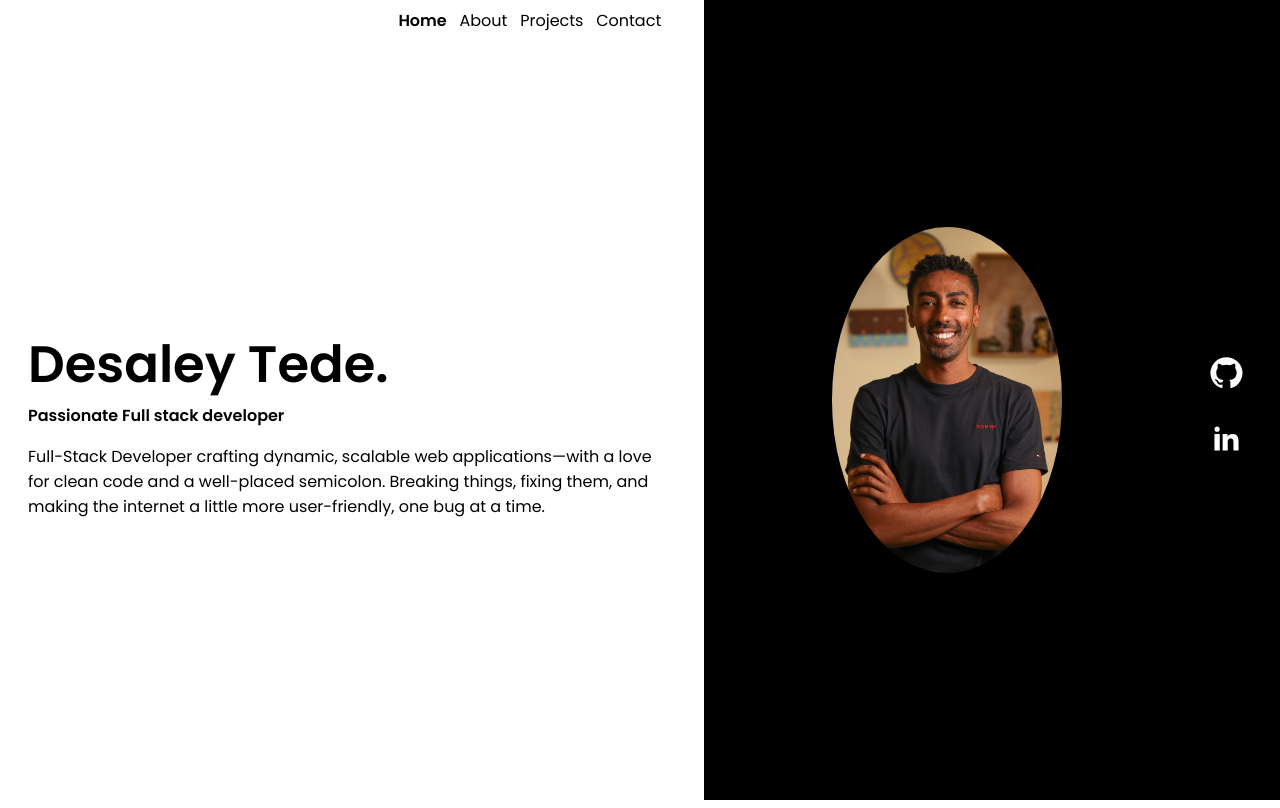
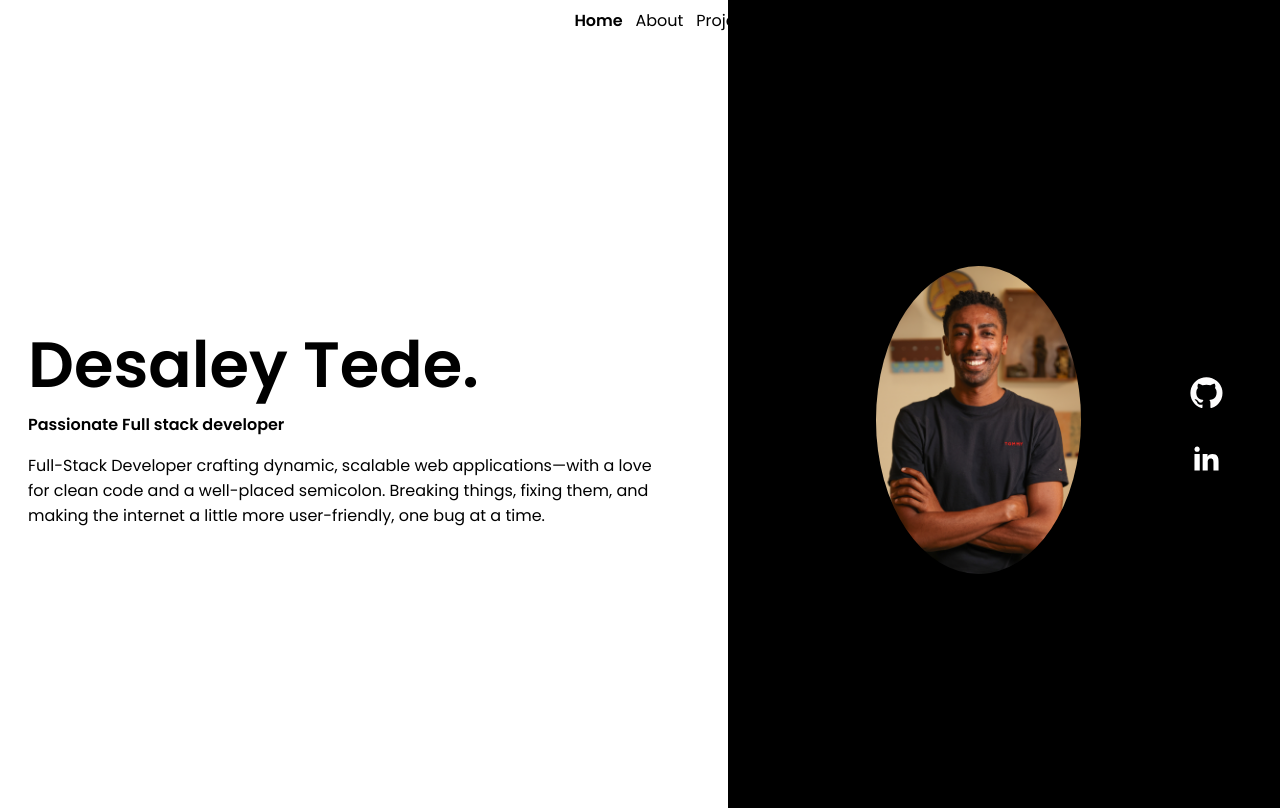
Before and after one commit to DesTede/personal_site, a React (Create React App) app: page / in a window 1280 px wide. Built offline with nearby package versions, Linux system fonts and the light colour scheme.

Commit message:
Contact.tsx updated

```diff
--- a/src/Components/LayoutArea/Footer/Footer.css
+++ b/src/Components/Footer/Footer.css
@@ -1,4 +1,5 @@
 .Footer {
+    padding: 20px;
     display: flex;
     align-items: center;
 
--- /dev/null
+++ b/src/Components/Layout/Layout.css
@@ -0,0 +1,93 @@
+html {
+    scroll-behavior: smooth;
+}
+
+.Layout{
+    width: 100%;
+
+
+    /*display: flex;*/
+    /*flex-direction: column;*/
+    /*height: 100vh;*/
+    /*overflow: hidden;*/
+    /*width: 100%;*/
+}
+
+.Layout .sections {
+
+    /*display: flex;*/
+    /*flex-direction: column;*/
+    /*padding: 20px 20px 80px;*/
+
+    flex-grow: 1;
+    overflow-y: auto;
+    padding: 3% 48% 5% 20px;
+    margin-bottom: 2%;
+}
+
+@media (min-width: 768px) {
+    .sections{
+        padding: 40px;
+    }
+}
+
+@media(min-width: 1024px) {
+    .sections {
+        padding: 60px;
+    }
+}
+
+
+.Footer{
+    /*position: fixed; !* Sticks the footer to a fixed position *!*/
+    /*top: 0; !* Starts from the top of the page *!*/
+    /*right: 0; !* Aligns to the right *!*/
+    /*height: 100vh; !* Spans the full height of the viewport *!*/
+    /*display: flex; !* Allows flexbox properties *!*/
+    /*flex-direction: column; !* Aligns content vertically *!*/
+    /*justify-content: center; !* Centers the content vertically *!*/
+    /*align-items: center; !* Centers the content horizontally *!*/
+    /*width: 150px; !* Set the width of the footer *!*/
+    /*background-color: black; !* Footer background *!*/
+    /*color: white; !* Text color *!*/
+    /*z-index: 100; !* Makes sure it stays on top *!*/
+
+    position: fixed;
+    right: 0;
+    bottom: 0;
+    top: 0;
+    width: 40%;
+    height: 100%;
+    display: flex;
+    align-items: center;
+    justify-content: center;
+    background-color: black;
+}
+
+
+.Navbar {
+
+    /*position: sticky;*/
+    /*top: 0;*/
+    /*z-index: 100; !* Make sure it's above other elements *!*/
+    /*width: 100%;*/
+    /*display: flex;*/
+    /*justify-content: flex-end;*/
+    /*text-align: right;*/
+    /*background-color: rgba(255, 255, 255, 0.8); !* Light semi-transparent background *!*/
+    /*!*backdrop-filter: blur(10px); !* Optional: adds a blur effect to the background *!*!*/
+    /*padding: 10px 20px; !* Adjust for spacing *!*/
+
+    /*position: sticky;*/
+    /*top: 0;*/
+    /*z-index: 100; !* Ensure it's above other elements *!*/
+    /*background-color: white; !* Keep background visible on scroll *!*/
+    /*width: 100%;*/
+    /*display: flex;*/
+    /*justify-content: flex-end;*/
+    /*text-align: right;*/
+}
+
+.Navbar a {
+    /*margin-left: 20px;*/
+}
--- a/src/Components/LayoutArea/Layout/Layout.css
+++ /dev/null
@@ -1,61 +0,0 @@
-
-
-/*html{*/
-/*    scroll-behavior: smooth;*/
-/*}*/
-
-.Layout{
-    display: flex;
-    flex-direction: column;
-    height: 100vh;
-    overflow: hidden;
-    width: 100%;
-
-
-
-
-}
-
-
-
-.Layout .sections {
-    flex-grow: 1;
-    overflow-y: auto;
-    padding: 3% 48% 5% 20px;
-    margin-bottom: 2%;
-
-}
-
-
-.Footer{
-    position: fixed;
-    right: 0;
-    bottom: 0;
-    top: 0;
-    width: 45%;
-    height: 100%;
-    display: flex;
-    align-items: center;
-    justify-content: center;
-    background-color: black;
-}
-
-.fixed-footer p {
-    transform: rotate(90deg);  /* Rotate text to fit along the right side */
-    margin: 0;
-}
-
-.Navbar {
-    position: sticky;
-    top: 0;
-    z-index: 100; /* Ensure it's above other elements */
-    background-color: white; /* Keep background visible on scroll */
-    width: 100%;
-    display: flex;
-    justify-content: flex-end;
-    text-align: right;
-}
-
-.Navbar a {
-    margin-left: 20px;
-}
--- a/src/Components/Navbar/Navbar.css
+++ b/src/Components/Navbar/Navbar.css
@@ -3,11 +3,12 @@
     top: 0;  /* Position at the top */
     width: 100%;  /* Full width */
     /*display: flex;  !* Use flexbox *!*/
-    justify-content: right;  /* Align links to the right */
+    /*justify-content: right;  !* Align links to the right *!*/
     /*padding: 10px; !* Add padding for spacing *!*/
-    padding-right: 500px;
-    padding-left: 30vw;
-
+    /*padding-right: 10rem;*/
+    /*padding-left: 45%;*/
+    margin-left: 70vh;
+    /*background-color: white;*/
 }
 
 .navb a {
--- a/src/Components/Navbar/Navbar.tsx
+++ b/src/Components/Navbar/Navbar.tsx
@@ -1,4 +1,3 @@
-import {Link} from "react-router-dom";
 import "./Navbar.css"
 import {useEffect, useState} from "react";
 
@@ -28,14 +27,33 @@ function Navbar(): JSX.Element{
             };
         }, []);
 
+    const handleScroll = (e: React.MouseEvent<HTMLAnchorElement, MouseEvent>, sectionId: string) => {
+        e.preventDefault(); // Prevent default anchor behavior
+        const section = document.getElementById(sectionId);
+        if (section) {
+            section.scrollIntoView({ behavior: 'smooth' }); // Smooth scroll to section
+        }
+    };
+
     return (
         <nav className={"navb"}>
-            <Link to="home" className={activeSection === "home" ? "active" : ""}>Home</Link>
-            <Link to="about" className={activeSection === "about" ? "active" : ""}>About</Link>
-            {/* <Link to="#skills" className={activeSection === "skills" ? "active" : ""}>Skills</Link> */}
-            <Link to="projects" className={activeSection === "projects" ? "active" : ""}>Projects</Link>
-            <Link to="contact" className={activeSection === "contact" ? "active" : ""}>Contact</Link>
+
+            <a href="#home" onClick={(e) => handleScroll(e, "home")}
+               className={activeSection === "home" ? "active" : ""}>Home</a>
+            <a href="#about" onClick={(e) => handleScroll(e, "about")}
+               className={activeSection === "about" ? "active" : ""}>About</a>
+            <a href="#projects" onClick={(e) => handleScroll(e, "projects")}
+               className={activeSection === "projects" ? "active" : ""}>Projects</a>
+            <a href="#contact" onClick={(e) => handleScroll(e, "contact")}
+               className={activeSection === "contact" ? "active" : ""}>Contact</a>
+
+            {/*<Link to="home" className={activeSection === "home" ? "active" : ""}>Home</Link>*/}
+            {/*<Link to="about" className={activeSection === "about" ? "active" : ""}>About</Link>*/}
+            {/*/!* <Link to="#skills" className={activeSection === "skills" ? "active" : ""}>Skills</Link> *!/*/}
+            {/*<Link to="projects" className={activeSection === "projects" ? "active" : ""}>Projects</Link>*/}
+            {/*<Link to="contact" className={activeSection === "contact" ? "active" : ""}>Contact</Link>*/}
         </nav>
     )
 }
+
 export default Navbar;
--- a/src/Sections/Contact/Contact.tsx
+++ b/src/Sections/Contact/Contact.tsx
@@ -12,13 +12,9 @@ type FormData = {
 
 const Contact = ()=> {
     // const [formData, setFormData] = useState({name: "", email: "", message:""});
-    const [status, setStatus] = useState(null);
+    const [status, setStatus] = useState<string | null>(null);
     const {register, handleSubmit, reset, formState:{errors}} = useForm<FormData>({mode:"onChange"})
 
-    // const handleChange = (e: React.ChangeEvent<HTMLInputElement | HTMLTextAreaElement>)=> {
-    //     const {name, value} = e.target;
-    //     setFormData({...formData, [name]: value});
-    // };
 
     const onSubmit = (data: FormData)=> {
         // e.preventDefault();
@@ -90,7 +86,7 @@ const Contact = ()=> {
                                 minLength: 2,
                                 maxLength: 100
                         })}
-                        error={!!errors.name}
+                        error={!!errors.email}
                         helperText={errors.email ? "Email must be between 2 and 100 characters" : ""}
                     />
                     <TextField
@@ -109,7 +105,7 @@ const Contact = ()=> {
                                 maxLength: 100
                         })}
 
-                        error={!!errors.name}
+                        error={!!errors.message}
                         helperText={errors.message ? "message must be between 2 and 100 characters" : ""}
                     />
                     <Button type={"submit"} variant={"contained"} color={"primary"} sx={{borderRadius:'15px', backgroundColor: 'black'}} >
--- a/src/Sections/Home/Home.css
+++ b/src/Sections/Home/Home.css
@@ -7,7 +7,7 @@
 
 .HomeHeader1{
     font-weight: bolder;
-    font-size: 4vw;
+    font-size: 4rem;
     min-font-size: 20px;
     margin-bottom: 0;
 }
--- a/src/index.tsx
+++ b/src/index.tsx
@@ -2,7 +2,7 @@ import React from 'react';
 import ReactDOM from 'react-dom/client';
 import './index.css';
 import reportWebVitals from './reportWebVitals';
-import Layout from "./Components/LayoutArea/Layout/Layout";
+import Layout from "./Components/Layout/Layout";
 
 const root = ReactDOM.createRoot(
   document.getElementById('root') as HTMLElement
```
Also changed, not shown: src/Components/Layout/Layout.tsx (renamed from src/Components/LayoutArea/Layout/Layout.tsx, +5 -14 lines), src/Components/LayoutArea/Routing/Routing.tsx (deleted, +0 -23 lines), src/Components/Footer/Footer.tsx (renamed from src/Components/LayoutArea/Footer/Footer.tsx), src/Components/LayoutArea/Routing/Routing.css (deleted).
